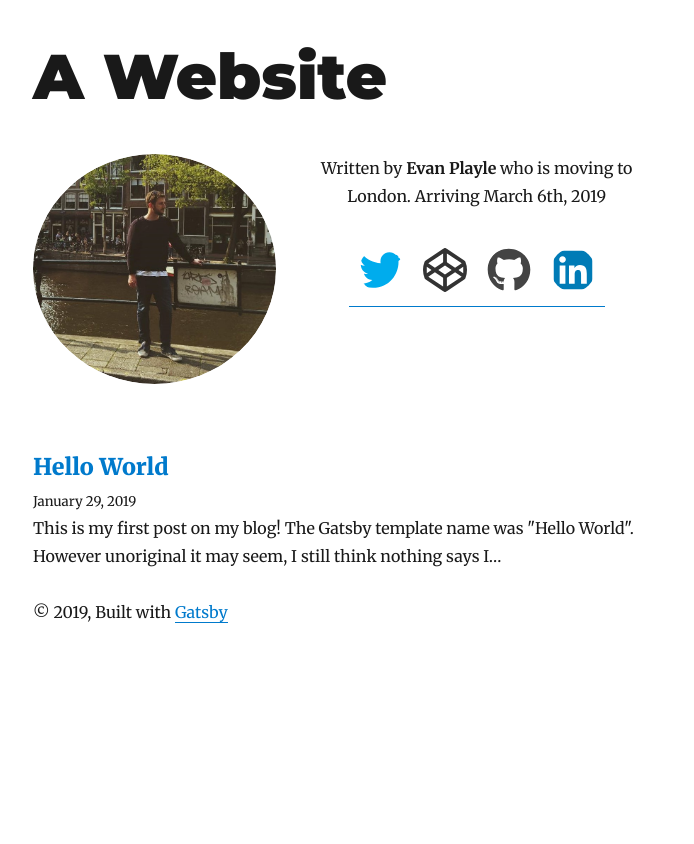
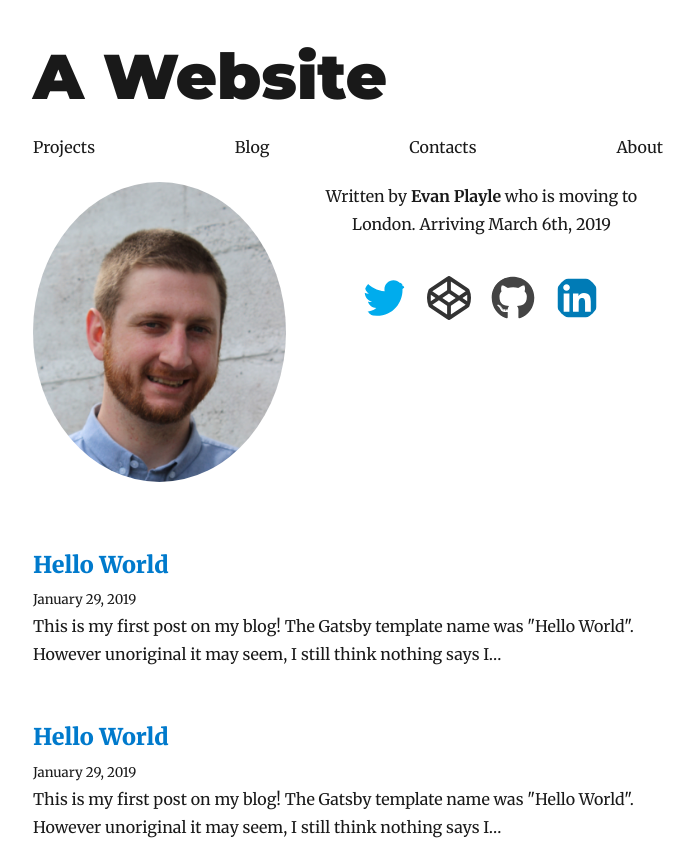
Before and after one commit to Ampersandme/Ampersandme.github.io, a Gatsby site: page / in a window 1280 px wide. Shown: the top 844 px of the page, without its empty margins (292-986 px from the left). Before the commit the page ends 800 px from the top, so only its background shows below. Built offline with nearby package versions, Linux system fonts and the light colour scheme; Gatsby itself is replaced by a stand-in of ours; some packages are replaced by stand-ins of ours.

Commit message:
added basic navbar and pages

```diff
--- /dev/null
+++ b/content/blog/hello-world2/index.md
@@ -0,0 +1,28 @@
+---
+title: Hello World
+date: '2019-01-29T22:12:03.284Z'
+---
+
+This is my first post on my blog!
+
+The Gatsby template name was "Hello World". However unoriginal it may seem, I still think nothing says I barely know how I've got here, and I've arrived quite like it.
+A year ago, I was mildly impressed when my python3 installation printed "Hello World!".
+
+Capitals.
+
+Exclamation point.
+
+A single line of code.
+
+I've repeated "Hello World" in static HTML, in bold red CSS3 font, in Console.log()'s, plain javascript, React, Markdown, git, mangoDB stored strings, POSTGRES, Node.js.....
+
+Still holding an optimistic yet uneasy feeling that they might all be possibly meaningless and at the same time completely necessary.
+
+And now finally in a Gatsby "Blog Template". That I eventually hope will not be recognized as such.
+
+Till the Next...
+
+
+~~~~
+Hello World!
+~~~~
--- /dev/null
+++ b/content/blog/hello-world3/index.md
@@ -0,0 +1,28 @@
+---
+title: Hello World
+date: '2019-01-29T22:12:03.284Z'
+---
+
+This is my first post on my blog!
+
+The Gatsby template name was "Hello World". However unoriginal it may seem, I still think nothing says I barely know how I've got here, and I've arrived quite like it.
+A year ago, I was mildly impressed when my python3 installation printed "Hello World!".
+
+Capitals.
+
+Exclamation point.
+
+A single line of code.
+
+I've repeated "Hello World" in static HTML, in bold red CSS3 font, in Console.log()'s, plain javascript, React, Markdown, git, mangoDB stored strings, POSTGRES, Node.js.....
+
+Still holding an optimistic yet uneasy feeling that they might all be possibly meaningless and at the same time completely necessary.
+
+And now finally in a Gatsby "Blog Template". That I eventually hope will not be recognized as such.
+
+Till the Next...
+
+
+~~~~
+Hello World!
+~~~~
--- a/gatsby-config.js
+++ b/gatsby-config.js
@@ -2,8 +2,8 @@ module.exports = {
   siteMetadata: {
     title: `A Website`,
     author: `Evan Playle`,
-    description: `A Blog and Linkhub Recording a foolish foray into Coding`,
-    siteUrl: `https://gatsby-starter-blog-demo.netlify.com/`,
+    description: `A Blog and Linkhub recording a foolish foray into Coding`,
+    siteUrl: `https://evanplayle.com/`,
     social: {
       twitter: `evanplayle`,
     },
@@ -58,13 +58,13 @@ module.exports = {
     {
       resolve: `gatsby-plugin-manifest`,
       options: {
-        name: `Gatsby Starter Blog`,
-        short_name: `GatsbyJS`,
+        name: `A Website by Evan Playle`,
+        short_name: `EvanplaylesWebsite`,
         start_url: `/`,
         background_color: `#ffffff`,
         theme_color: `#663399`,
         display: `minimal-ui`,
-        icon: `content/assets/gatsby-icon.png`,
+        icon: `content/assets/EP-icon.jpg`,
       },
     },
     `gatsby-plugin-offline`,
--- a/src/components/Bio.js
+++ b/src/components/Bio.js
@@ -27,7 +27,7 @@ function Bio() {
                 marginRight: rhythm(1 / 2),
                 marginBottom: 0,
                 minWidth: 50,
-                borderRadius: `100%`,
+                borderRadius: `25%`,
               }}
               imgStyle={{
                 borderRadius: `50%`,
@@ -60,9 +60,9 @@ function Bio() {
 
 const bioQuery = graphql`
   query BioQuery {
-    avatar: file(absolutePath: { regex: "/profile.jpg/" }) {
+    avatar: file(absolutePath: { regex: "/face-pic.jpg/" }) {
       childImageSharp {
-        fixed(width: 375, height: 230) {
+        fixed(width: 400, height: 300) {
           ...GatsbyImageSharpFixed
         }
       }
--- a/src/components/Layout.js
+++ b/src/components/Layout.js
@@ -1,8 +1,9 @@
 import React from 'react'
 import { Link } from 'gatsby'
-
+import navStyles from '../styles/navbar.module.css'
 import { rhythm, scale } from '../utils/typography'
 
+console.log(navStyles)
 class Layout extends React.Component {
   render() {
     const { location, title, children } = this.props
@@ -14,7 +15,7 @@ class Layout extends React.Component {
         <h1
           style={{
             ...scale(1.5),
-            marginBottom: rhythm(1.5),
+            marginBottom: rhythm(0.75),
             marginTop: 0,
           }}
         >
@@ -61,6 +62,40 @@ class Layout extends React.Component {
         }}
       >
         {header}
+        <div
+          style = {{
+            display: `grid`,
+            gridTemplateColumns: `auto auto auto auto`,
+            gridTemplateRows: `auto`,
+            marginBottom: rhythm(0.75),
+          }}
+        >
+          <Link
+            to={`/projects`}
+            className={navStyles.navbarItem}
+          >
+              Projects
+          </Link>
+          <Link
+            to={`/blog`}
+            className={navStyles.navbarItem}
+          >
+              Blog
+          </Link>
+          <Link
+            to={`/contact`}
+            className={navStyles.navbarItem}
+          >
+              Contacts
+          </Link>
+          <Link
+            to={`/about/`}
+            className={navStyles.navbarItem}
+          >
+              About
+          </Link>
+        </div>
+
         {children}
         <footer>
           © {new Date().getFullYear()}, Built with
--- a/src/styles/link.module.css
+++ b/src/styles/link.module.css
@@ -29,4 +29,5 @@ div {
 
 body a, body a:link, body a:visited, body a:focus, body a:hover, body a:active {
     text-decoration:none;
+    box-shadow: none;
   }
--- /dev/null
+++ b/src/styles/navbar.module.css
@@ -0,0 +1,5 @@
+.navbarItem {
+    box-Shadow: none;
+    text-Decoration: none;
+    color: inherit;
+}
```
Also changed, not shown: content/assets/EP-icon.jpg (added), src/pages/about.js (added), src/pages/blog.js (added), src/pages/contact.js (added), src/pages/projects.js (added).
